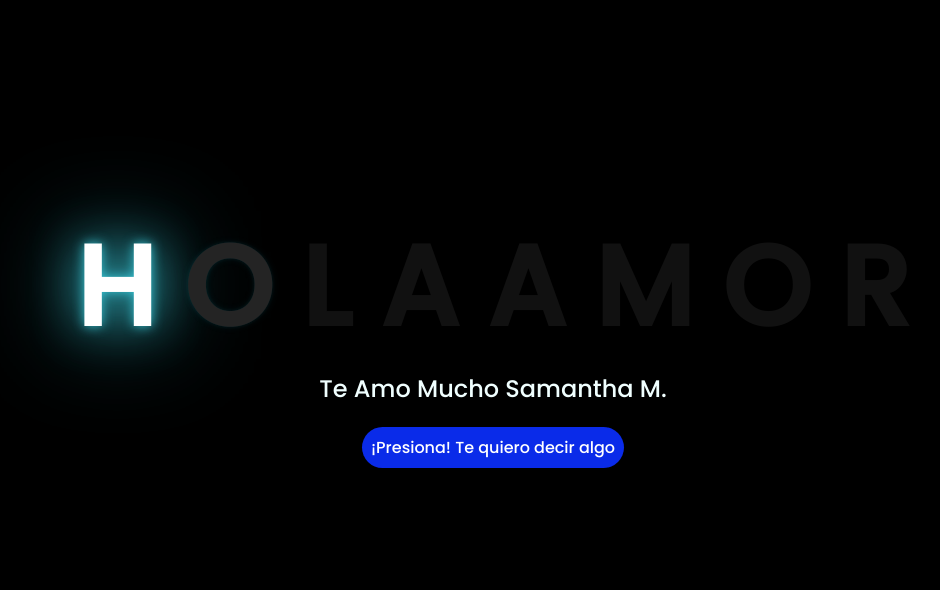
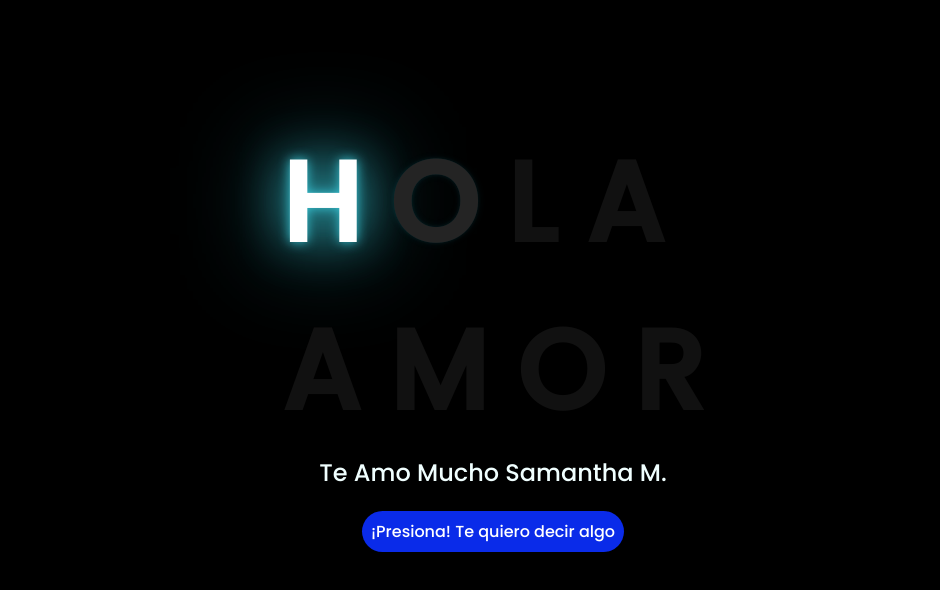
Before and after one commit to santiagotona/MateoParaSam, a plain HTML site: page index.html in a window 1280 px wide. Shown: the whole page, without its empty margins (155-1095 px from the left). Drawn offline with Linux system fonts and the light colour scheme.

Commit message:
Update index.html

```diff
--- a/index.html
+++ b/index.html
@@ -15,7 +15,7 @@
         <span>H</span>
         <span>O</span>
         <span>L</span>
-        <span>A</span>
+        <span>A<br></span>
         <span>A</span>
         <span>M</span>
         <span>O</span>
```
